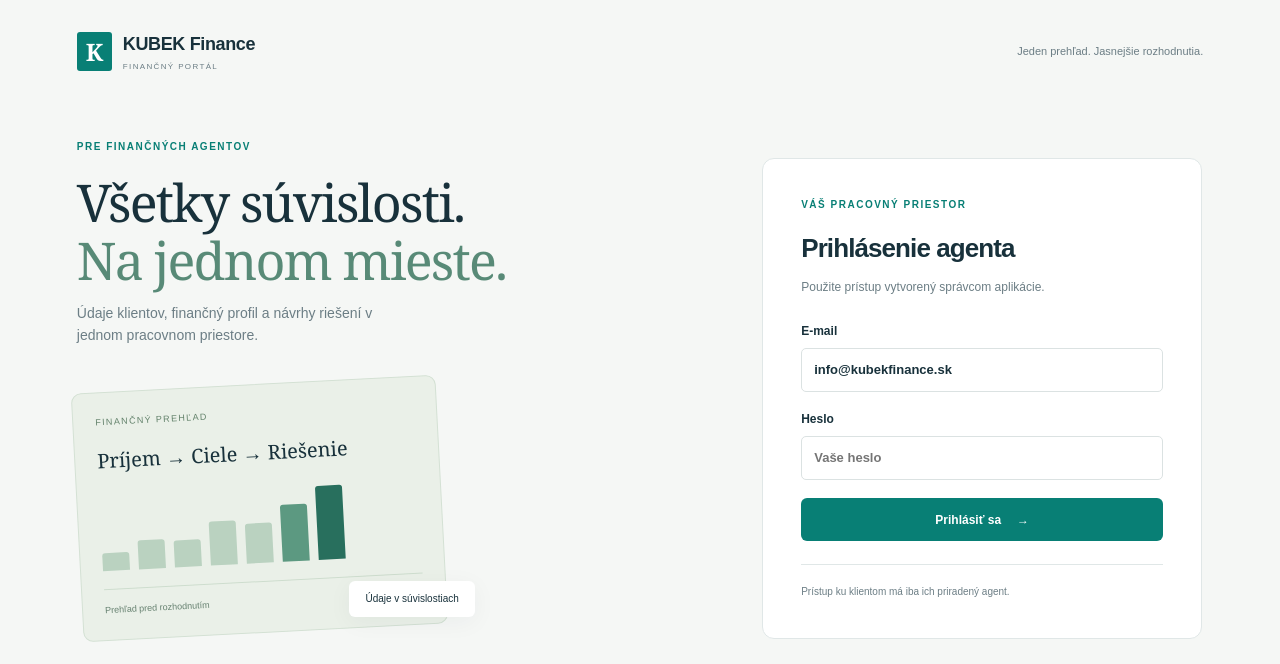
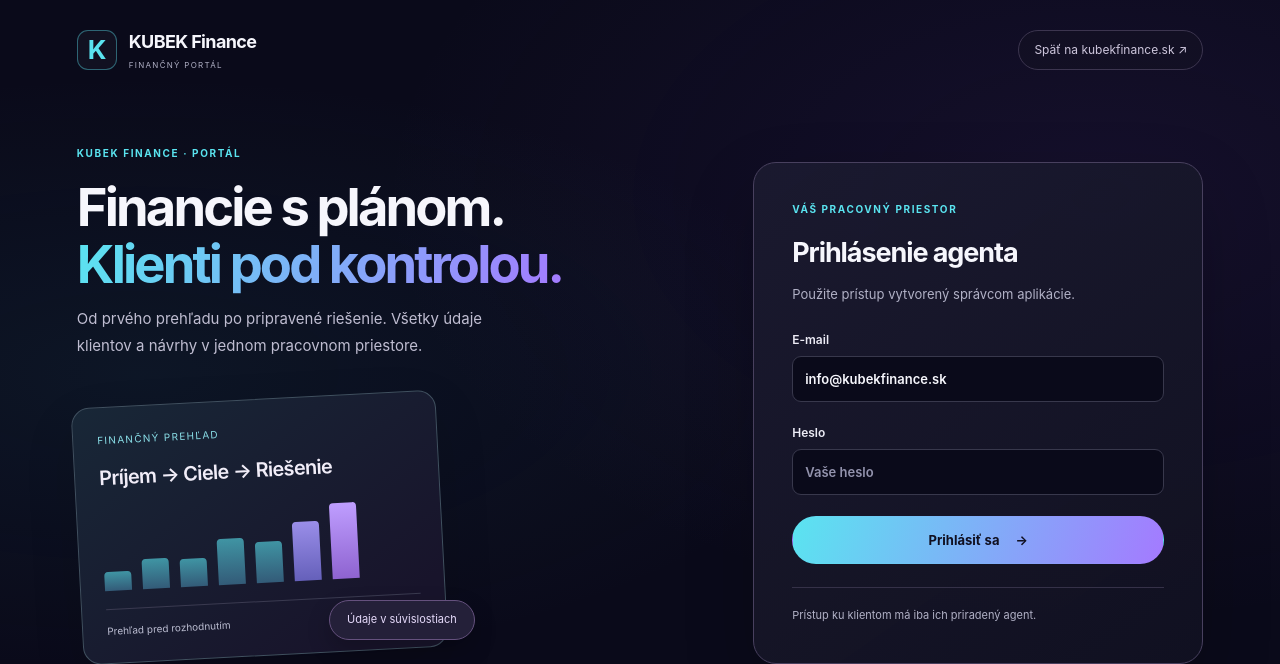
Before and after one commit to DavidSK332/kubek-finance-portal, a Flask app: page /login in a window 1280 px wide. Shown: the top 664 px of the page. Run offline with Flask 3, Linux system fonts and the light colour scheme; parts of the project's set-up code (start-up, migrations or seed data) failed here and were passed over; some libraries are stand-ins or nearby versions.

Commit message:
Apply KUBEK Finance identity across portal pages

```diff
--- a/templates/base.html
+++ b/templates/base.html
@@ -4,8 +4,11 @@
   <meta charset="utf-8">
   <meta name="viewport" content="width=device-width, initial-scale=1">
   <meta name="robots" content="noindex,nofollow">
+  <meta name="theme-color" content="#0a0a1a">
   <title>{% block title %}Finančný portál{% endblock %} | {{ organization }}</title>
   <link rel="stylesheet" href="{{ url_for('static', filename='styles.css') }}">
+  <link rel="stylesheet" href="{{ url_for('static', filename='brand.css') }}">
+  <link rel="icon" href="{{ url_for('static', filename='favicon.svg') }}" type="image/svg+xml">
   <script src="{{ url_for('static', filename='app.js') }}" defer></script>
 </head>
 <body class="{% if g.agent %}agent-layout{% else %}public-layout{% endif %}">
@@ -14,14 +17,14 @@
 <aside class="sidebar">
   <a class="brand brand-light" href="{{ url_for('dashboard') }}"><span class="brand-icon">K</span><span>{{ organization }}<small>PRACOVNÝ PRIESTOR</small></span></a>
   <div class="sidebar-label">PREHĽAD</div>
-  <a class="nav-item active" href="{{ url_for('dashboard') }}"><span class="nav-symbol">▦</span> Klienti a dopyty</a>
-  <a class="nav-item" href="{{ url_for('privacy') }}"><span class="nav-symbol">◇</span> Spracúvanie údajov</a>
+  <a class="nav-item{% if request.endpoint != 'privacy' %} active{% endif %}" href="{{ url_for('dashboard') }}"{% if request.endpoint != 'privacy' %} aria-current="page"{% endif %}><span class="nav-symbol" aria-hidden="true">▦</span> Klienti a dopyty</a>
+  <a class="nav-item{% if request.endpoint == 'privacy' %} active{% endif %}" href="{{ url_for('privacy') }}"{% if request.endpoint == 'privacy' %} aria-current="page"{% endif %}><span class="nav-symbol" aria-hidden="true">◇</span> Spracúvanie údajov</a>
   <div class="sidebar-note"><span class="status-dot"></span> Váš priestor pre klientov<p>Od prvého kontaktu po pripravený návrh riešenia.</p></div>
   <div class="agent-card"><div class="avatar">{{ g.agent.name[:1]|upper }}</div><div><strong>{{ g.agent.name }}</strong><small>Finančný agent</small></div></div>
   <form action="{{ url_for('logout') }}" method="post"><input type="hidden" name="csrf_token" value="{{ csrf_token() }}"><button class="logout" type="submit">Odhlásiť sa</button></form>
 </aside>
 {% else %}
-<header class="public-header"><a class="brand" href="{{ url_for('index') }}"><span class="brand-icon">K</span><span>{{ organization }}<small>FINANČNÝ PORTÁL</small></span></a><span class="header-note">Jeden prehľad. Jasnejšie rozhodnutia.</span></header>
+<header class="public-header"><a class="brand" href="{{ url_for('index') }}"><span class="brand-icon" aria-hidden="true">K</span><span>{{ organization }}<small>FINANČNÝ PORTÁL</small></span></a><a class="header-note" href="https://www.kubekfinance.sk/">Späť na kubekfinance.sk ↗</a></header>
 {% endif %}
 <main id="main" class="{% if g.agent %}workspace{% else %}public-main{% endif %}">
   {% with messages = get_flashed_messages(with_categories=true) %}{% for category, message in messages %}<div role="status" class="alert {{ category }}">{{ message }}</div>{% endfor %}{% endwith %}
--- a/templates/login.html
+++ b/templates/login.html
@@ -3,7 +3,7 @@
 {% block title %}Prihlásenie agenta{% endblock %}
 {% block content %}
 <div class="login-layout">
-  <section class="login-intro"><div class="eyebrow">PRE FINANČNÝCH AGENTOV</div><h1>Všetky súvislosti.<br><span>Na jednom mieste.</span></h1><p>Údaje klientov, finančný profil a návrhy riešení v jednom pracovnom priestore.</p><div class="login-illustration" aria-hidden="true"><div class="illustration-card"><span>FINANČNÝ PREHĽAD</span><strong>Príjem → Ciele → Riešenie</strong><div class="mini-bars"><i></i><i></i><i></i><i></i><i></i><i></i><i></i></div><div class="illustration-bottom">Prehľad pred rozhodnutím<span>01 / 03</span></div></div><div class="illustration-tag">Údaje v súvislostiach</div></div></section>
+  <section class="login-intro"><div class="eyebrow">KUBEK FINANCE · PORTÁL</div><h1>Financie s plánom.<br><span>Klienti pod kontrolou.</span></h1><p>Od prvého prehľadu po pripravené riešenie. Všetky údaje klientov a návrhy v jednom pracovnom priestore.</p><div class="login-illustration" aria-hidden="true"><div class="illustration-card"><span>FINANČNÝ PREHĽAD</span><strong>Príjem → Ciele → Riešenie</strong><div class="mini-bars"><i></i><i></i><i></i><i></i><i></i><i></i><i></i></div><div class="illustration-bottom">Prehľad pred rozhodnutím<span>01 / 03</span></div></div><div class="illustration-tag">Údaje v súvislostiach</div></div></section>
   <section class="card login-card"><div class="eyebrow">VÁŠ PRACOVNÝ PRIESTOR</div><h2>Prihlásenie agenta</h2><p class="muted">Použite prístup vytvorený správcom aplikácie.</p><form method="post">{{ csrf() }}<label class="field"><span>E-mail</span><input type="email" name="email" required autocomplete="username" maxlength="254" value="{{ request.form.get('email', config.PRIVACY_EMAIL) }}" placeholder="info@kubekfinance.sk"></label><label class="field"><span>Heslo</span><input type="password" name="password" required autocomplete="current-password" maxlength="256" placeholder="Vaše heslo"></label><button class="button primary full" type="submit">Prihlásiť sa <span>→</span></button></form><p class="login-footnote">Prístup ku klientom má iba ich priradený agent.</p></section>
 </div>
 {% endblock %}
--- a/templates/questionnaire.html
+++ b/templates/questionnaire.html
@@ -3,7 +3,7 @@
 {% block title %}Váš finančný prehľad{% endblock %}
 {% block content %}
 <div class="questionnaire-layout">
-  <aside class="questionnaire-intro"><div class="eyebrow">KLIENTSKY DOTAZNÍK</div><h1>Začnime<br>vaším prehľadom.</h1><p>Pár údajov pomôže vášmu agentovi pochopiť, kde ste dnes a čo chcete dosiahnuť.</p><div class="contact-card"><div class="avatar">{{ agent.name[:1]|upper }}</div><div><small>VÁŠ FINANČNÝ AGENT</small><strong>{{ agent.name }}</strong><a href="mailto:{{ agent.email }}">{{ agent.email }}</a></div></div><p class="small muted">Pripravte si čisté mesačné príjmy a aktuálne zostatky úverov. Sumy uvádzajte v eurách.</p><div class="note">Do poznámok nevkladajte rodné čísla, heslá, čísla kariet ani zdravotné údaje.</div></aside>
+  <aside class="questionnaire-intro"><div class="eyebrow">KLIENTSKY DOTAZNÍK</div><h1>Začnime <br>vaším prehľadom.</h1><p>Pár údajov pomôže vášmu agentovi pochopiť, kde ste dnes a čo chcete dosiahnuť.</p><div class="contact-card"><div class="avatar">{{ agent.name[:1]|upper }}</div><div><small>VÁŠ FINANČNÝ AGENT</small><strong>{{ agent.name }}</strong><a href="mailto:{{ agent.email }}">{{ agent.email }}</a></div></div><p class="small muted">Pripravte si čisté mesačné príjmy a aktuálne zostatky úverov. Sumy uvádzajte v eurách.</p><div class="note">Do poznámok nevkladajte rodné čísla, heslá, čísla kariet ani zdravotné údaje.</div></aside>
   <section class="questionnaire-content">
   {% if errors %}<div class="alert error" role="alert"><strong>Skontrolujte formulár</strong><ul>{% for error in errors %}<li>{{ error }}</li>{% endfor %}</ul></div>{% endif %}
   <form method="post" id="client-form" data-wizard>
```
